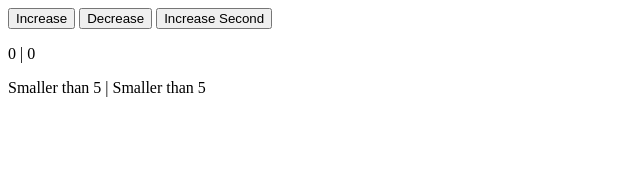
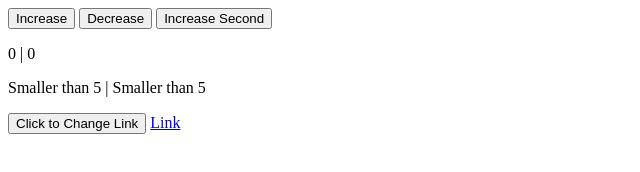
Before and after one commit to Inuyasha5689/Fourth-Vue-Project, a plain HTML site: page index.html in a window 1280 px wide. Shown: the whole page, without its empty margins (0-640 px from the left). Drawn offline with nearby package versions, Linux system fonts and the light colour scheme.

Commit message:
: = v-bind and @ = v-on

```diff
--- a/app.js
+++ b/app.js
@@ -2,7 +2,8 @@ new Vue({
     el: '#app',
     data: {
         counter: 0,
-        secondCounter: 0
+        secondCounter: 0,
+        link: 'http://google.com'
     },
     computed: {
         output: function() {
@@ -21,6 +22,9 @@ new Vue({
     methods: {
         result: function() {
             return this.counter > 5 ? 'Greater than 5': 'Smaller than 5';
+        },
+        changeLink: function() {
+            this.link = 'http://apple.com';
         }
     }
 });
--- a/index.html
+++ b/index.html
@@ -6,6 +6,8 @@
    <button v-on:click="secondCounter++">Increase Second</button>
     <p>{{ counter }} | {{ secondCounter }}</p>
     <p>{{ result() }} | {{ output }}</p>
+    <button @click="changeLink">Click to Change Link</button>
+    <a :href="link">Link</a>
 </div>
 
 <script src="app.js"></script>
```
